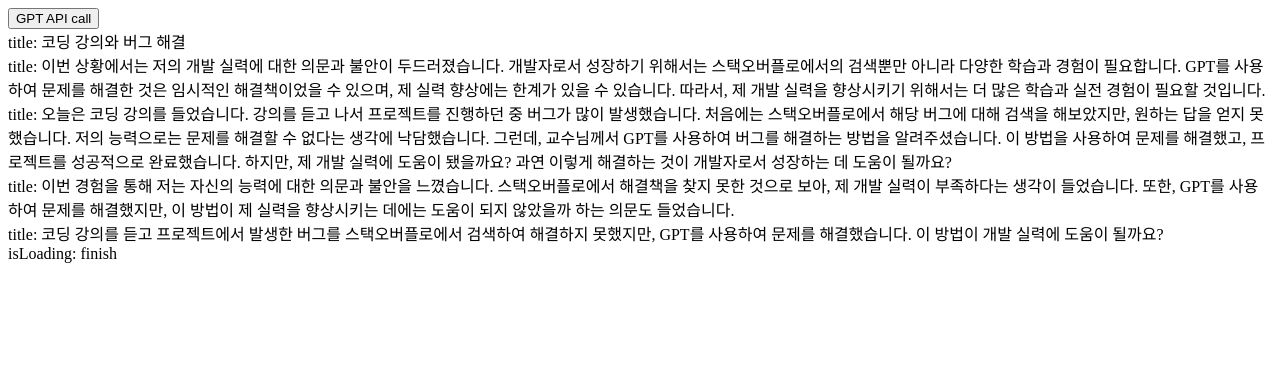
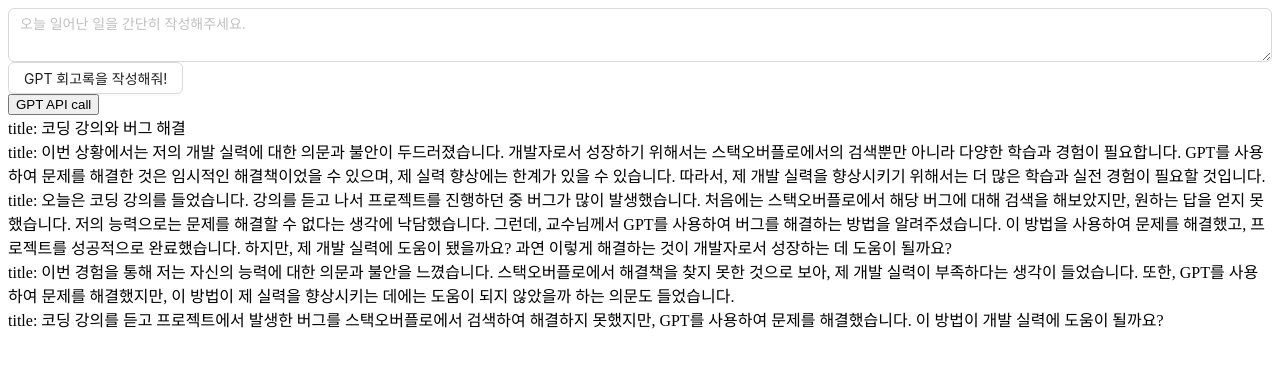
Before and after one commit to gull2365/gpt-diary, a React (Vite) app: page / in a window 1280 px wide. Shown: the top 366 px of the page. Built offline with nearby package versions, Linux system fonts and the light colour scheme.

Commit message:
feat: 사용자 입력처리

```diff
--- a/src/App.jsx
+++ b/src/App.jsx
@@ -1,5 +1,6 @@
 import { useState } from "react";
 import { CallGPT } from "./api/gpt";
+import { DiaryInput } from "./Components/DiaryInput";
 
 const dummyData = JSON.parse(`
 { "title": "코딩 강의와 버그 해결", "thumbnail": "https://source.unsplash.com/1600x900/?coding", "summary": "코딩 강의를 듣고 프로젝트에서 발생한 버그를 스택오버플로에서 검색하여 해결하지 못했지만, GPT를 사용하여 문제를 해결했습니다. 이 방법이 개발 실력에 도움이 될까요?", "emotional_content": "오늘은 코딩 강의를 들었습니다. 강의를 듣고 나서 프로젝트를 진행하던 중 버그가 많이 발생했습니다. 처음에는 스택오버플로에서 해당 버그에 대해 검색을 해보았지만, 원하는 답을 얻지 못했습니다. 저의 능력으로는 문제를 해결할 수 없다는 생각에 낙담했습니다. 그런데, 교수님께서 GPT를 사용하여 버그를 해결하는 방법을 알려주셨습니다. 이 방법을 사용하여 문제를 해결했고, 프로젝트를 성공적으로 완료했습니다. 하지만, 제 개발 실력에 도움이 됐을까요? 과연 이렇게 해결하는 것이 개발자로서 성장하는 데 도움이 될까요?", "emotional_result": "이번 경험을 통해 저는 자신의 능력에 대한 의문과 불안을 느꼈습니다. 스택오버플로에서 해결책을 찾지 못한 것으로 보아, 제 개발 실력이 부족하다는 생각이 들었습니다. 또한, GPT를 사용하여 문제를 해결했지만, 이 방법이 제 실력을 향상시키는 데에는 도움이 되지 않았을까 하는 의문도 들었습니다.", "analysis": "이번 상황에서는 저의 개발 실력에 대한 의문과 불안이 두드러졌습니다. 개발자로서 성장하기 위해서는 스택오버플로에서의 검색뿐만 아니라 다양한 학습과 경험이 필요합니다. GPT를 사용하여 문제를 해결한 것은 임시적인 해결책이었을 수 있으며, 제 실력 향상에는 한계가 있을 수 있습니다. 따라서, 제 개발 실력을 향상시키기 위해서는 더 많은 학습과 실전 경험이 필요할 것입니다.", "Action_list": [ "스택오버플로에서만 의존하지 말고, 다양한 자료와 학습 자료를 참고하여 개발 실력을 향상시킬 것", "다른 개발자들과의 소통과 협업을 통해 실전 경험을 쌓을 것", "정기적으로 자기 평가를 진행하여 개발 실력을 체크하고 개선할 것" ] }
@@ -9,12 +10,11 @@
   const [data, setData] = useState(dummyData);
   const [isLoading, setIsLoading] = useState(false);
 
-  const handleClickAPICall = async () => {
+  const handleClickAPICall = async (userInput) => {
     try {
       setIsLoading(true);
       const message = await CallGPT({
-        prompt: `코딩 강의를 들었다. 프로젝트에 버그가 많이 나왔음. 스택오버플로에서 검색했지만 해결 안되었어.
-      역시 gpt를 통해서 해결했다. 근데 이렇게 해결하는게 개발실력에 도움이 될까?`,
+        prompt: `${userInput}`,
       });
       setData(JSON.parse(message));
     } catch (error) {
@@ -26,17 +26,19 @@
 
   console.log(">>data", data);
 
+  const handleSubmit = (userInput) => {
+    handleClickAPICall(userInput);
+  };
+
   return (
     <>
+      <DiaryInput isLoading={isLoading} onSubmit={handleSubmit} />
       <button onClick={handleClickAPICall}>GPT API call</button>
       <div>title: {data.title}</div>
       <div>title: {data.analysis}</div>
       <div>title: {data.emotional_content}</div>
       <div>title: {data.emotional_result}</div>
       <div>title: {data.summary}</div>
-      <div>
-        isLoading: <span>{isLoading ? "Loading.." : "finish"}</span>
-      </div>
     </>
   );
 }
--- /dev/null
+++ b/src/Components/DiaryInput.jsx
@@ -0,0 +1,28 @@
+import { Input, Button } from "antd";
+import { useState } from "react";
+const { TextArea } = Input;
+
+export const DiaryInput = ({ isLoading, onSubmit }) => {
+  const [userInput, setUserInput] = useState(""); // 사용자 입력값
+
+  const handleUserInput = (e) => {
+    setUserInput(e.target.value);
+  };
+
+  const handleClick = () => {
+    onSubmit(userInput);
+  };
+
+  return (
+    <div>
+      <TextArea
+        value={userInput}
+        onChange={handleUserInput}
+        placeholder="오늘 일어난 일을 간단히 작성해주세요."
+      />
+      <Button loading={isLoading} onClick={handleClick}>
+        GPT 회고록을 작성해줘!
+      </Button>
+    </div>
+  );
+};
```
